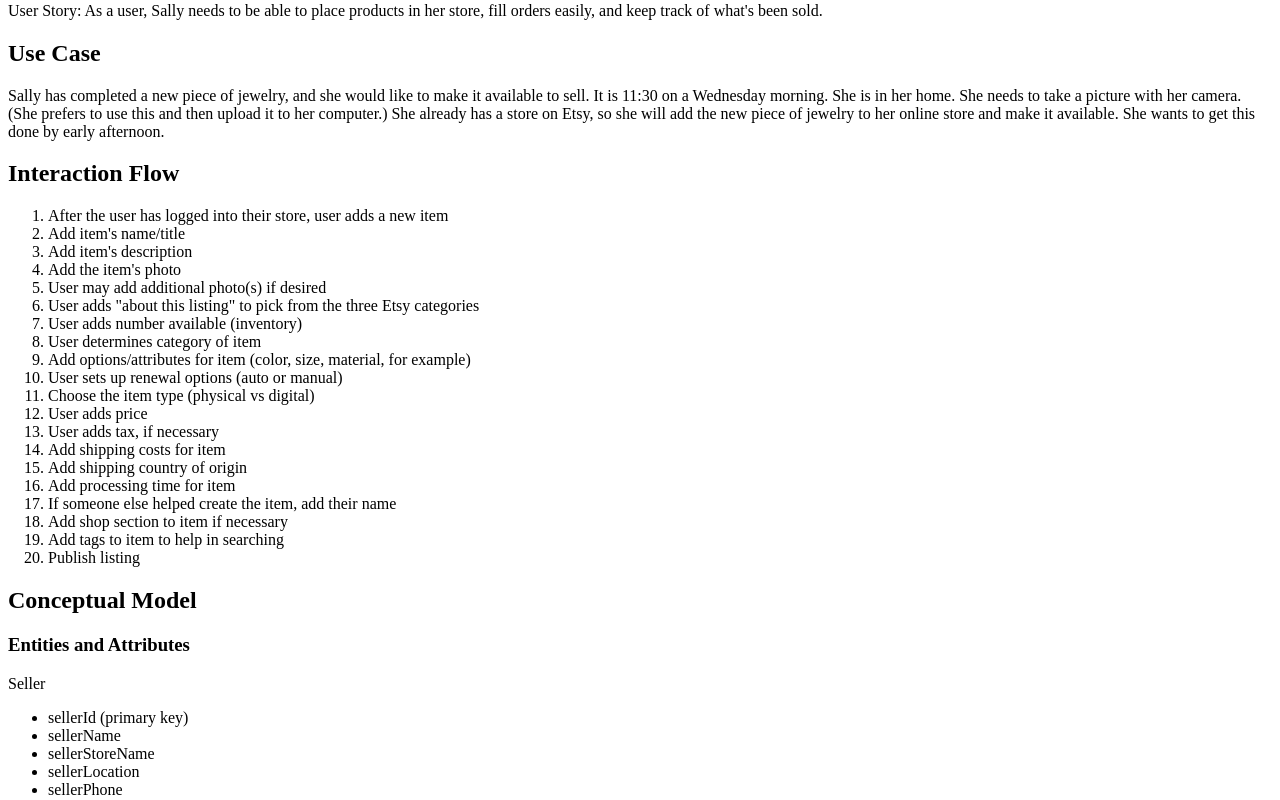
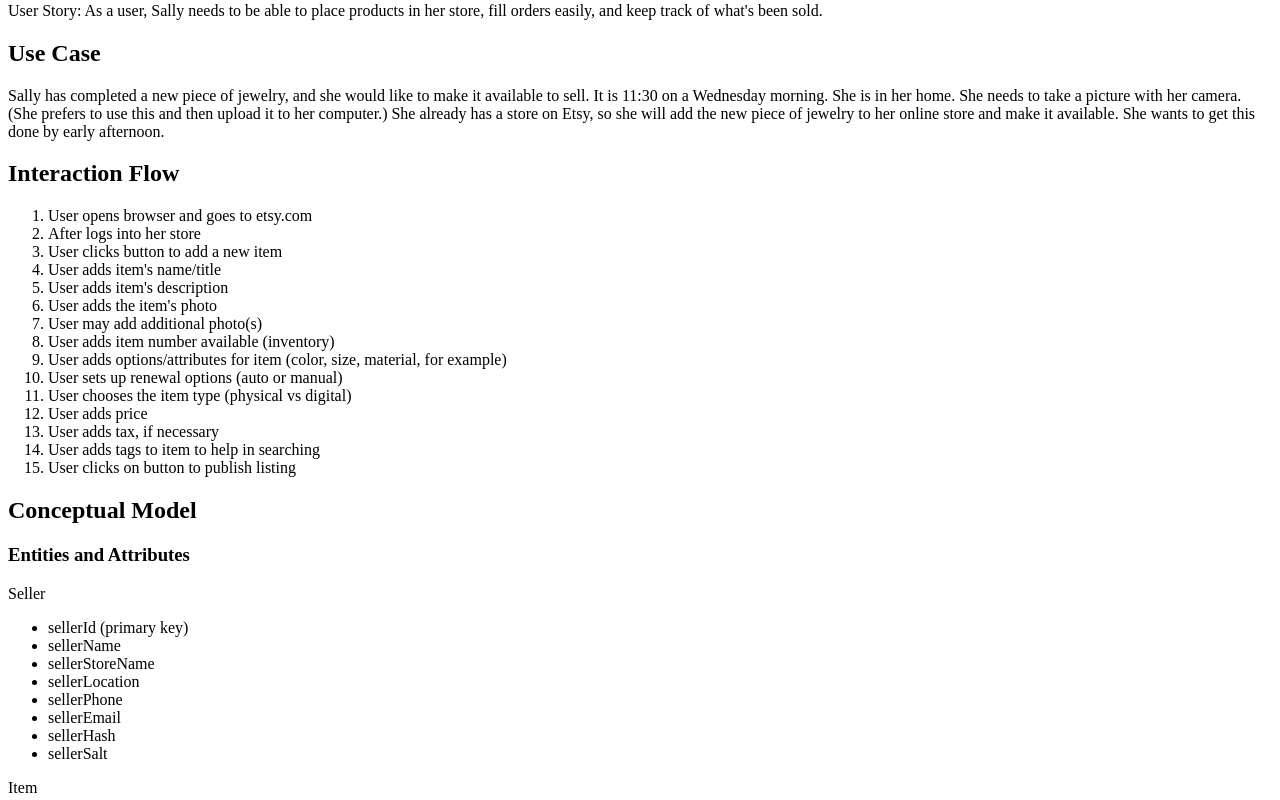
Before and after one commit to lsanchezrees/data-design-etsy, a PHP site: page / in a window 1280 px wide. Shown: the part 419-1219 px from the top of the page. Run offline with PHP 8.4, Linux system fonts and the light colour scheme.

Commit message:
updates to interaction flow

```diff
--- a/index.php
+++ b/index.php
@@ -19,26 +19,21 @@
 		<p>Sally has completed a new piece of jewelry, and she would like to make it available to sell.  It is 11:30 on a Wednesday morning.  She is in her home. She needs to take a picture with her camera.  (She prefers to use this and then upload it to her computer.) She already has a store on Etsy, so she will add the new piece of jewelry to her online store and make it available.  She wants to get this done by early afternoon. </p>
 		<h2>Interaction Flow</h2>
 		<ol>
-			<li>After the user has logged into their store, user adds a new item</li>
-			<li>Add item's name/title</li>
-			<li>Add item's description</li>
-			<li>Add the item's photo</li>
-			<li>User may add additional photo(s) if desired</li>
-			<li>User adds "about this listing" to pick from the three Etsy categories</li>
-			<li>User adds number available (inventory)</li>
-			<li>User determines category of item</li>
-			<li>Add options/attributes for item (color, size, material, for example)</li>
+			<li>User opens browser and goes to etsy.com</li>
+			<li>After logs into her store</li>
+			<li>User clicks button to add a new item</li>
+			<li>User adds item's name/title</li>
+			<li>User adds item's description</li>
+			<li>User adds the item's photo</li>
+			<li>User may add additional photo(s)</li>
+			<li>User adds item number available (inventory)</li>
+			<li>User adds options/attributes for item (color, size, material, for example)</li>
 			<li>User sets up renewal options (auto or manual)</li>
-			<li>Choose the item type (physical vs digital)</li>
+			<li>User chooses the item type (physical vs digital)</li>
 			<li>User adds price</li>
 			<li>User adds tax, if necessary</li>
-			<li>Add shipping costs for item</li>
-			<li>Add shipping country of origin</li>
-			<li>Add processing time for item</li>
-			<li>If someone else helped create the item, add their name</li>
-			<li>Add shop section to item if necessary</li>
-			<li>Add tags to item to help in searching</li>
-			<li>Publish listing</li>
+			<li>User adds tags to item to help in searching</li>
+			<li>User clicks on button to publish listing</li>
 		</ol>
 
 		<h2>Conceptual Model</h2>
```
